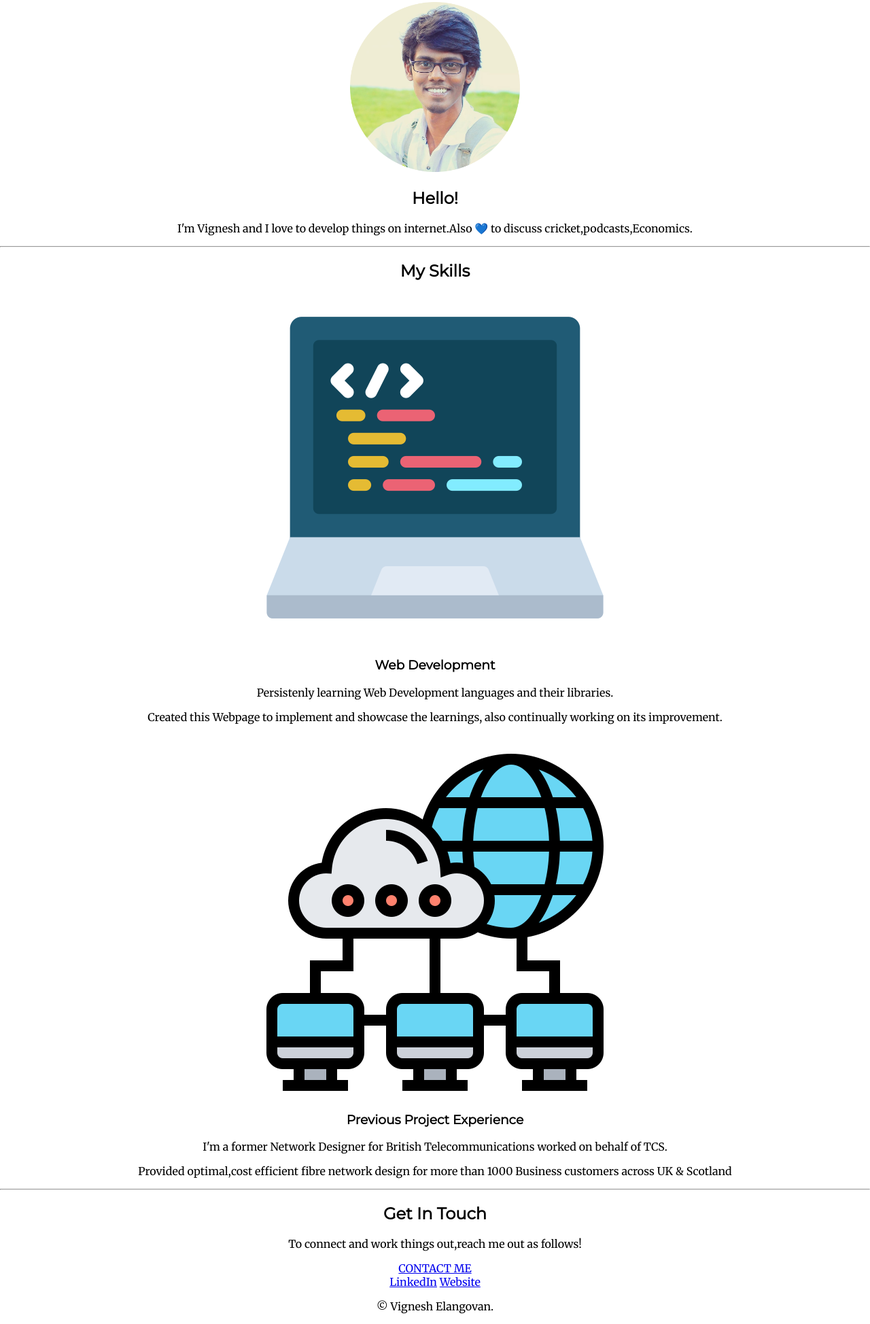
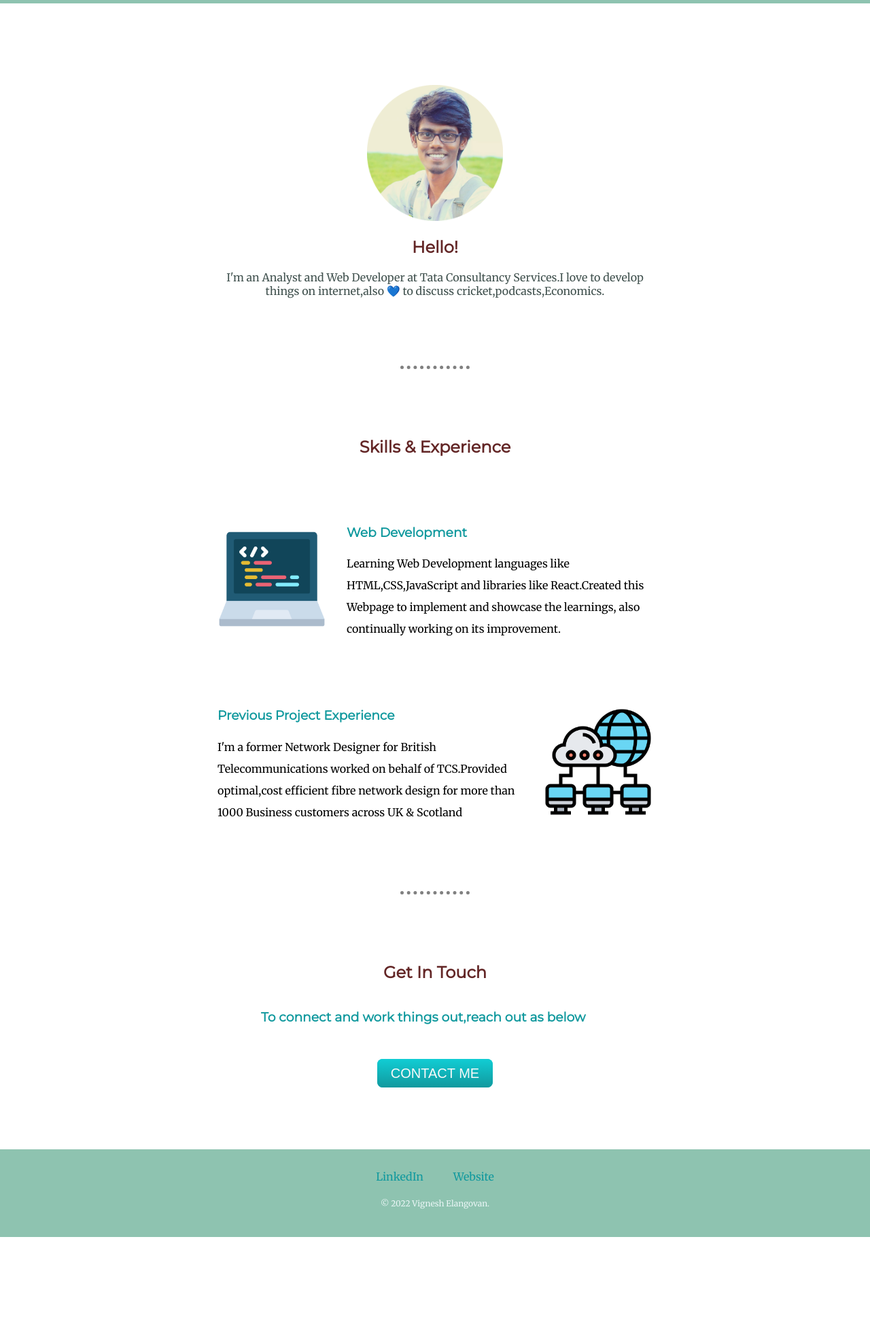
Before and after one commit to VigneshElangovan52/CV, a plain HTML site: page index.html in a window 1280 px wide. Shown: the part 717-2665 px from the top of the page at 68% size. After the commit the page ends 2537 px from the top, so only its background shows below. Drawn offline with Linux system fonts and the light colour scheme.

Commit message:
Completed CSS
All CSS styling done to the webpage

```diff
--- a/css/styles.css
+++ b/css/styles.css
@@ -5,32 +5,58 @@ body{
  font-family: 'Merriweather', serif;
 }
 h1{
-  margin: 0 20;
+  margin: 35px auto 0 auto;
+  font-size: 3.325rem;
   font-family: 'Sacramento', cursive;
+  color:#632626;
 }
 h2
 {
   font-family: 'Montserrat', sans-serif;
+  color:#632626;
 }
 h3
 {
   font-family: 'Montserrat', sans-serif;
+  text-align: left;
+  color: #11999E;
 }
+
+a{
+  color: #11999E;
+  text-decoration: none;
+  margin:10px 20px;
+}
+
+a:hover{
+  color:#EAF6F6;
+}
+
+hr
+{
+  border-style: dotted none none none;
+  border-color: grey;
+  border-width:5px;
+  width:8%;
+  margin: 100px auto;
+}
+
 .top-container{
   background-color: #8EC3B0;
   position: relative;
-  padding: 100px;
+  padding: 90px;
 }
 
 .middle-container{
-
+  margin:100px 0;
 }
-.lower-container{
-
+.bottom-container{
+background-color: #8EC3B0;
+padding: 30px 0 20px;
 }
 .top-cloud{
   position: absolute;
-  top:50px;
+  top:40px;
   right:300px;
 }
 .bottom-cloud{
@@ -41,3 +67,93 @@ h3
 .contactpage{
   background-color: #90B77D;
 }
+.skill-row{
+  width:50%;
+  margin:100px auto 100px auto;
+  text-align: left;
+}
+.experience-row{
+  text-align: left;
+  width:50%;
+  margin: 50px auto 50px auto;
+}
+.skills-para
+{
+  text-align: left;
+  line-height: 2;
+}
+.experience-para{
+  text-align: left;
+  line-height: 2;
+}
+.code
+{
+  width: 25%;
+  float: left;
+  margin-right: 30px;
+}
+.experience
+{
+  width: 25%;
+  float: right;
+  margin-left: 30px;
+}
+.my-description{
+  color: #40514E;
+  width:50%;
+  margin: auto;
+  margin-bottom: 30px;
+}
+.contact-me
+{
+  margin-top: 30px;
+}
+.skills{
+  margin-top: 30px;
+}
+.contact-heading{
+  text-align: center;
+}
+.contact-image
+{
+  width: 150px;
+  float: left;
+  margin-right: 30px;
+}
+.contact-message
+{
+  width: 40%;
+  margin: 40px auto 60px;
+}
+ .btn {
+  background: #11cdd4;
+  background-image: -webkit-linear-gradient(top, #11cdd4, #11999e);
+  background-image: -moz-linear-gradient(top, #11cdd4, #11999e);
+  background-image: -ms-linear-gradient(top, #11cdd4, #11999e);
+  background-image: -o-linear-gradient(top, #11cdd4, #11999e);
+  background-image: linear-gradient(to bottom, #11cdd4, #11999e);
+  -webkit-border-radius: 8;
+  -moz-border-radius: 8;
+  border-radius: 8px;
+  font-family: Arial;
+  color: #F9F9F9;
+  font-size: 20px;
+  padding: 10px 20px 10px 20px;
+  text-decoration: none;
+}
+
+.btn:hover {
+  background: #30e3cb;
+  background-image: -webkit-linear-gradient(top, #30e3cb, #2bc4ad);
+  background-image: -moz-linear-gradient(top, #30e3cb, #2bc4ad);
+  background-image: -ms-linear-gradient(top, #30e3cb, #2bc4ad);
+  background-image: -o-linear-gradient(top, #30e3cb, #2bc4ad);
+  background-image: linear-gradient(to bottom, #30e3cb, #2bc4ad);
+  text-decoration: none;
+}
+
+.copyright{
+  color:#EAF6F6;
+  font-size: 0.75em;
+padding: 10px 0;
+}
--- a/index.html
+++ b/index.html
@@ -2,7 +2,7 @@
 <html lang="en" dir="ltr">
   <head>
     <meta charset="utf-8">
-    <title>Vignesh Elangovan</title>
+    <title>Vignesh's Webpage</title>
     <link rel="stylesheet" href="css/styles.css">
     <link rel="icon" href="css/icons/favicon.ico">
     <link rel="preconnect" href="https://fonts.googleapis.com">
@@ -13,46 +13,42 @@
     <div class="top-container">
       <img class="top-cloud" src="images/cloud.png" alt="Cloud image">
       <h1>I'm Vignesh Elangovan</h1>
-      <h2>Web Developer</h2>
+      <h2>a Web Developer</h2>
       <img class="bottom-cloud" src="images/cloud.png" alt="Cloud image">
       <img src="images/mountain.png" alt="Mountain image">
     </div>
     <br>
     <div class="middle-container">
       <div class="profile">
-        <img src="images/Vignesh.png" alt="Vignesh Pofile pic" width=250px>
+        <img src="images/Vignesh.png" alt="Vignesh Pofile pic" width=200px>
         <h2>Hello!</h2>
-        <p>I'm Vignesh and I love to develop things on internet.Also 💙 to discuss cricket,podcasts,Economics.</p>
+        <p class="my-description">I'm an Analyst and Web Developer at Tata Consultancy Services.I love to develop things on internet,also 💙 to discuss cricket,podcasts,Economics.</p>
       </div>
       <hr>
       <div class="skills">
-        <h2>My Skills</h2>
+        <h2>Skills & Experience</h2>
         <div class="skill-row">
           <img class="code" src="images/programming.png" alt="Coding pic">
           <h3>Web Development</h3>
-          <p>Persistenly learning Web Development languages and their libraries.</p>
-            <p>Created this Webpage to implement and showcase the learnings, also continually working on its improvement.</p>
+          <p class="skills-para">Learning Web Development languages like HTML,CSS,JavaScript and libraries like React.Created this Webpage to implement and showcase the learnings, also continually working on its improvement.</p>
         </div>
-        <br>
-        <div class="Previous Project Experience">
+        <div class="experience-row">
           <img class="experience" src="images/computer.png" alt="Network Design">
           <h3>Previous Project Experience</h3>
-          <p>I'm a former Network Designer for British Telecommunications worked on behalf of TCS.</p>
-          <p>Provided optimal,cost efficient fibre network design for more than 1000 Business customers across UK & Scotland</p>
+          <p class="experience-para">I'm a former Network Designer for British Telecommunications worked on behalf of TCS.Provided optimal,cost efficient fibre network design for more than 1000 Business customers across UK & Scotland</p>
         </div>
       </div>
       <hr>
       <div class="contact-me">
         <h2>Get In Touch</h2>
-        <p>To connect and work things out,reach me out as follows!</p>
+        <h3 class="contact-message">To connect and work things out,reach out as below</h3>
         <a class="btn" href="contact-me.html">CONTACT ME</a>
       </div>
     </div>
-
     <div class="bottom-container">
       <a class="footer-link" href="https://www.linkedin.com/in/vignesh-elangovan-312309ba/">LinkedIn</a>
       <a class="footer-link" href="https://vigneshelangovan52.github.io/CV/">Website</a>
-      <p>© Vignesh Elangovan.</p>
+      <p class="copyright">© 2022 Vignesh Elangovan.</p>
     </div>
   </body>
 </html>
```
Also changed, not shown: contact-me.html (+3 -3 lines), Notes.txt (added).
